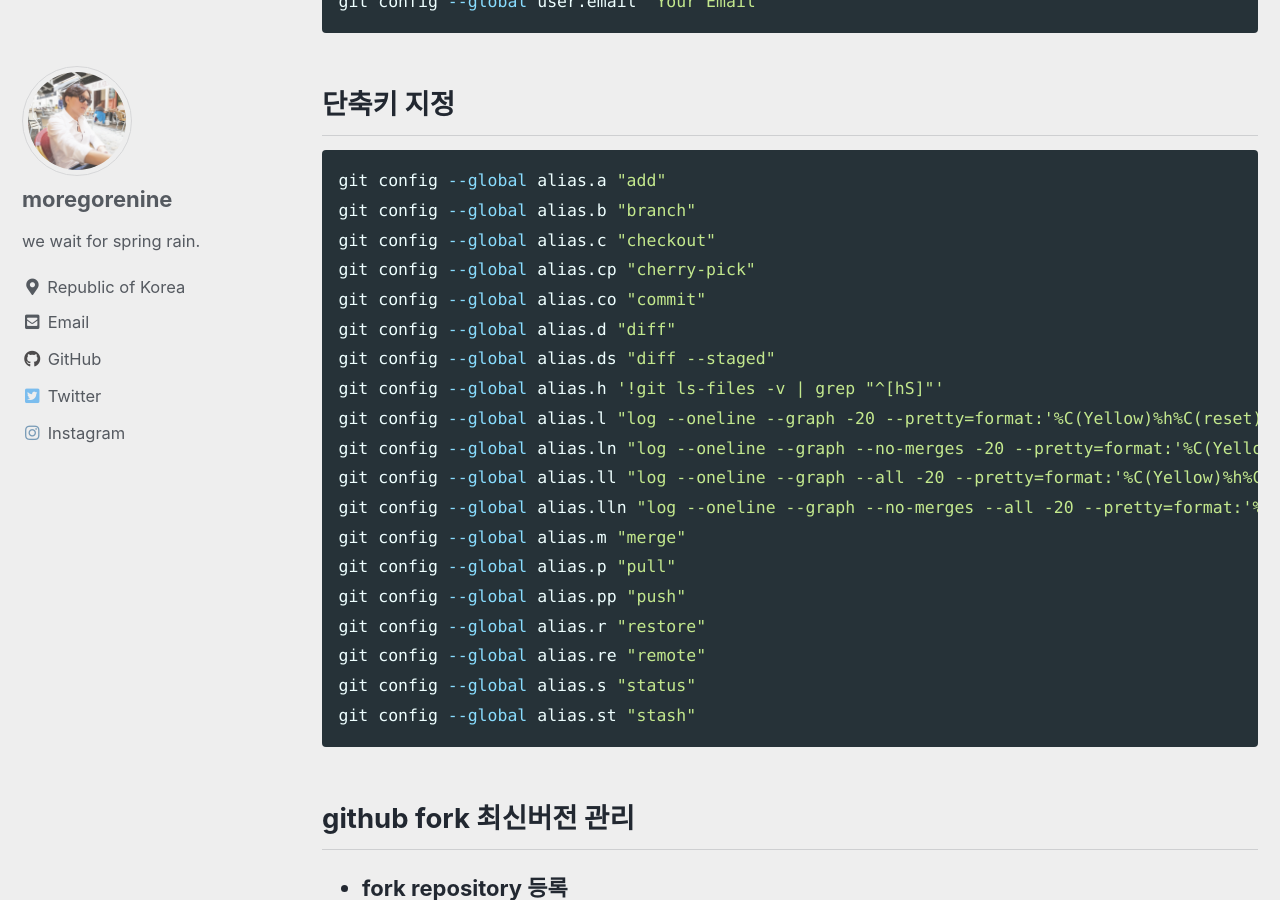
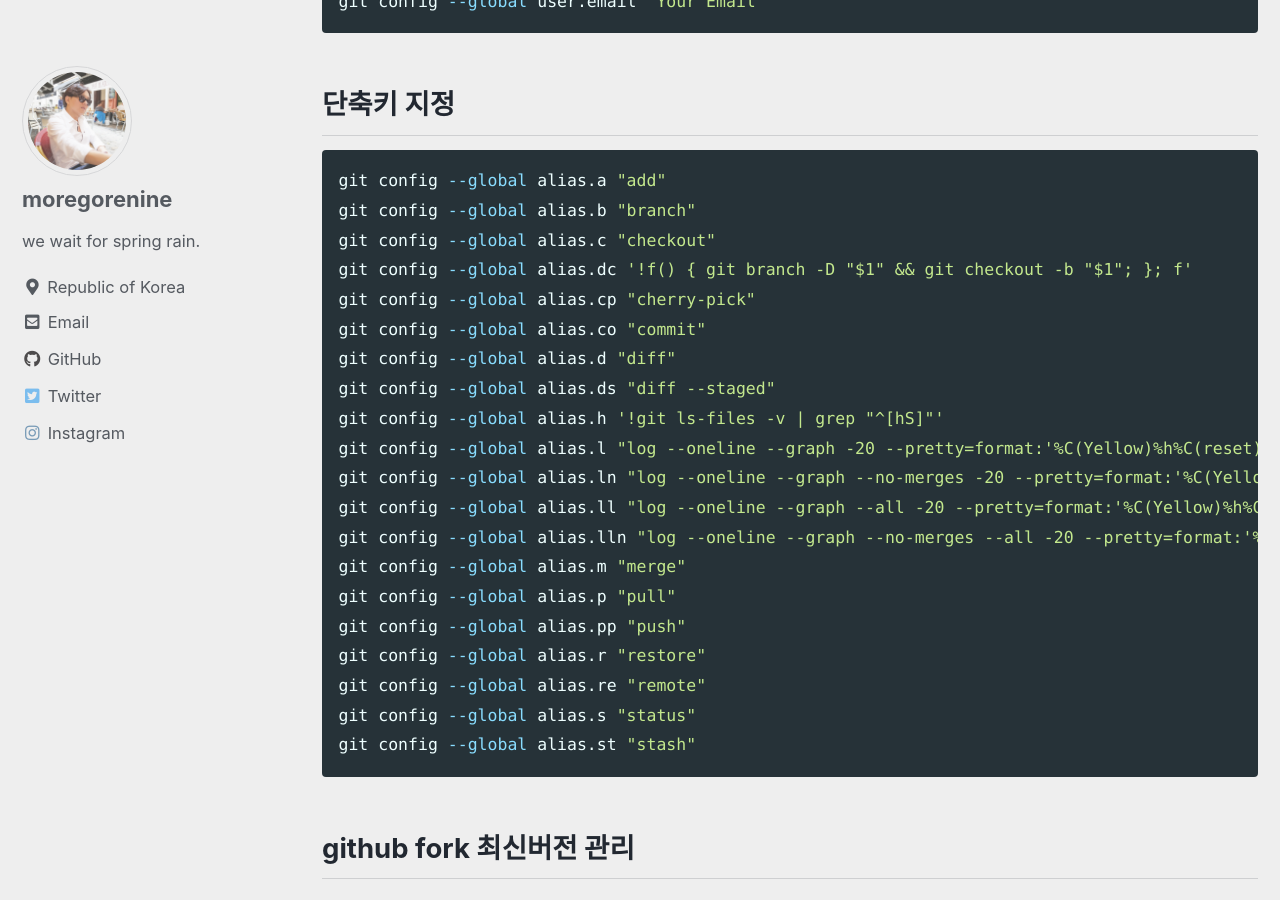
Before and after one commit to moregorenine/moregorenine.github.io, a Jekyll site: the page built from _posts/git/2021-7-1-git.md, in a window 1280 px wide and 900 px high, scrolled down 1183 px. Built offline with Jekyll 4.4.1, drawn with Linux system fonts in a browser that asks for light colours; cached includes are drawn as plain includes; comment, search, counter and statistics services are not loaded.

Commit message:
Update 2021-7-1-git.md

```diff
--- a/_posts/git/2021-7-1-git.md
+++ b/_posts/git/2021-7-1-git.md
@@ -21,6 +21,7 @@ git config --global user.email "Your Email"
 git config --global alias.a "add"
 git config --global alias.b "branch"
 git config --global alias.c "checkout"
+git config --global alias.dc '!f() { git branch -D "$1" && git checkout -b "$1"; }; f'
 git config --global alias.cp "cherry-pick"
 git config --global alias.co "commit"
 git config --global alias.d "diff"
```
